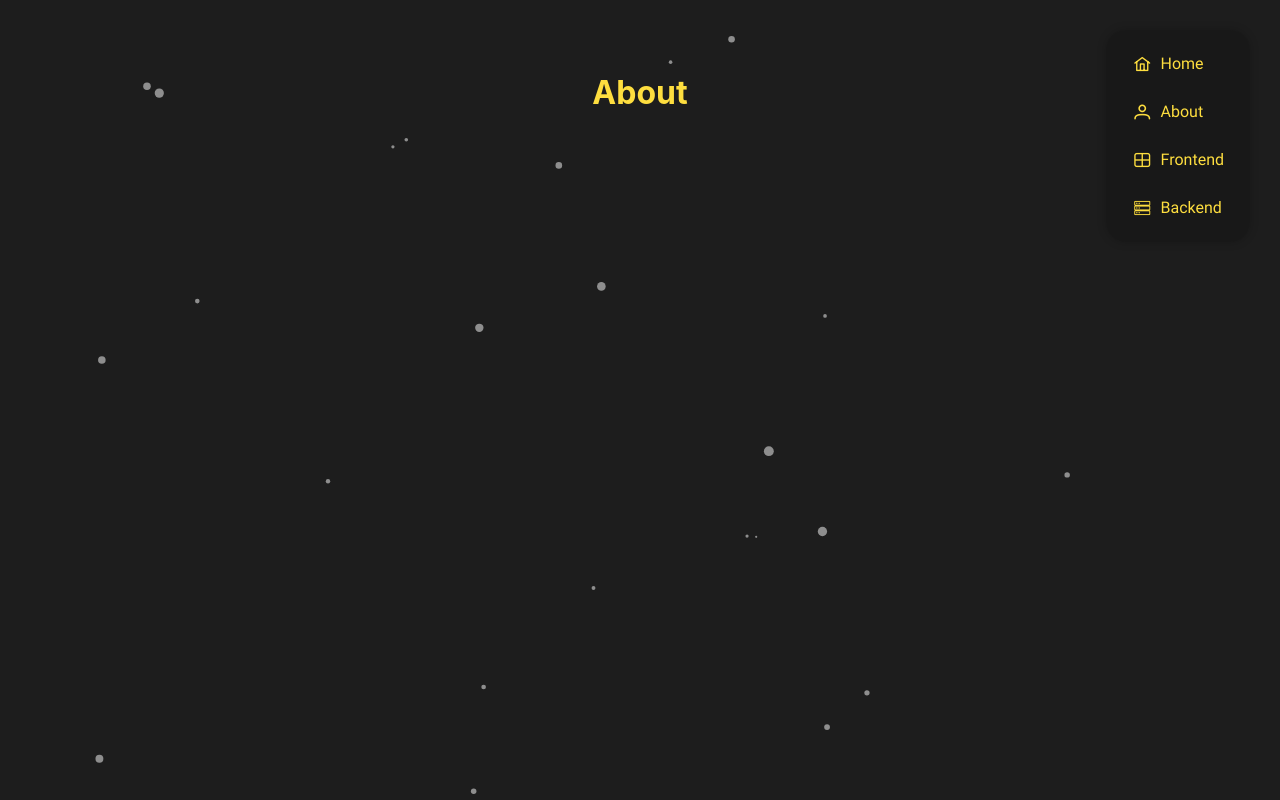
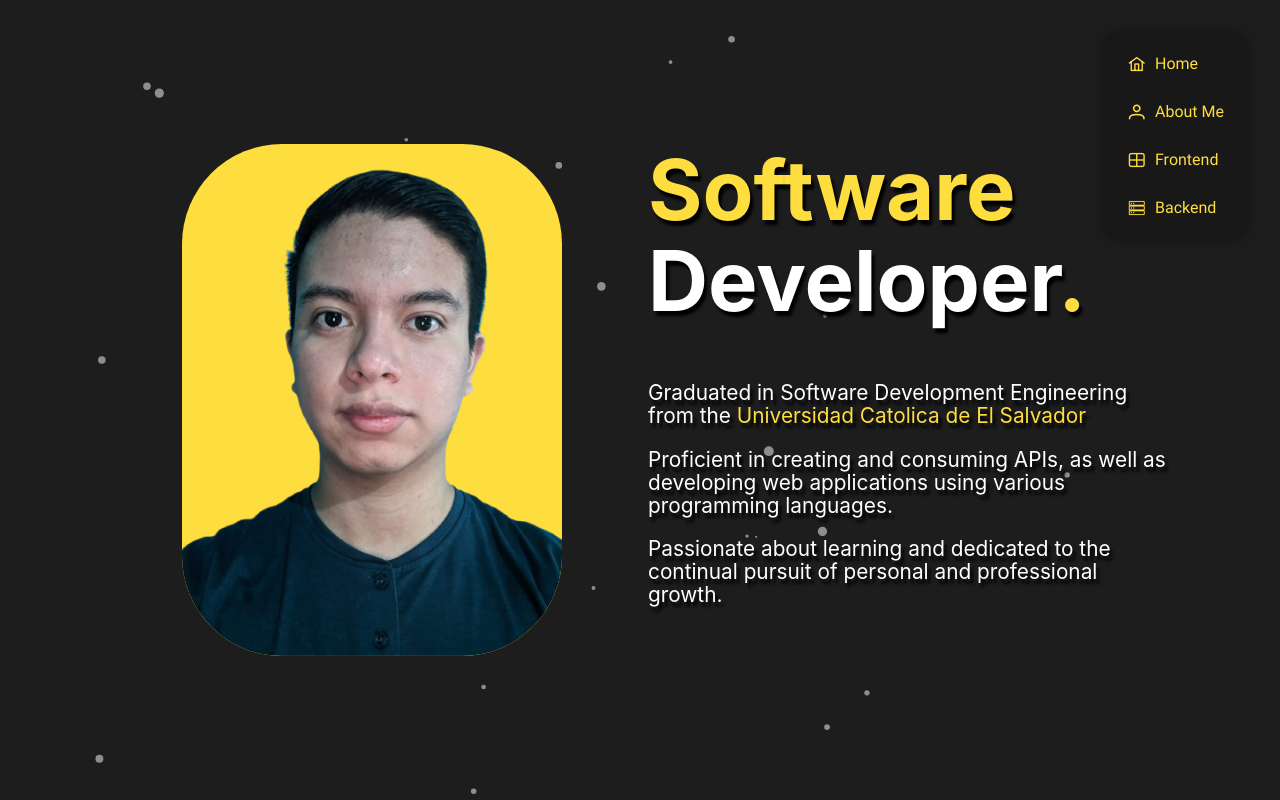
Before and after one commit to MarcoEsquivel1/Portfolio, a React (Vite) app: page /#/about in a window 1280 px wide. Built offline with nearby package versions, Linux system fonts and the light colour scheme.

Commit message:
feat(UI): :lipstick: About Me Screen

```diff
--- a/src/components/Common/ParticlesContainer.tsx
+++ b/src/components/Common/ParticlesContainer.tsx
@@ -30,7 +30,7 @@ export const ParticlesContainer = () => {
                     mode: "push",
                 },
                 onHover: {
-                    enable: true,
+                    enable: false,
                     mode: "repulse",
                 },
                 resize: true,
@@ -40,7 +40,7 @@ export const ParticlesContainer = () => {
                     quantity: 90,
                 },
                 repulse: {
-                    distance: 200,
+                    distance: 100,
                     duration: 0.4,
                 },
             },
@@ -51,6 +51,10 @@ export const ParticlesContainer = () => {
             },
             links: {
                 enable: false,
+                color: '#fff',
+                distance: 150,
+                opacity: 0.4,
+                width: 1,
             },
             collisions:{
                 enable: true,
--- a/src/components/Navbar.tsx
+++ b/src/components/Navbar.tsx
@@ -9,7 +9,7 @@ export const Navbar = () =>{
             url:'/#'
         },
         {
-            label:'About',
+            label:'About Me',
             icon:'pi pi-fw pi-user',
             url:'/#about'
         },
--- a/src/pages/About.tsx
+++ b/src/pages/About.tsx
@@ -1,12 +1,67 @@
 
 import animatedTransition from '../animation/animatedTransition';
 import { ParticlesContainer } from '../components/Common/ParticlesContainer';
+import foto from '../assets//foto.png';
+import { motion, useAnimate } from 'framer-motion';
+import { useState } from 'react';
+
 export const About = animatedTransition(() => {
+
+    const animate = useAnimate();
+    const [deg, setDeg] = useState('0deg');
+
+    const getRandomRotation = () => {
+        const randomDegree = Math.floor(Math.random() * 41) - 20; // Generate a random degree between -20 and 20
+        setDeg(`${randomDegree}deg`);
+    };
+
     return(
         <>
             <ParticlesContainer />
-            <div id="about" className="container">
-                <h1>About</h1>
+            <div id="about" className="containerAbout">
+                <div className="content">
+                    <div className="imageAbout">
+                        <div className="circle">
+                            <motion.img
+                                initial={{ opacity: 0, x: 100 }}
+                                animate={{ opacity: 1, x: 0 }}
+                                whileHover={{ scale: 1.2, rotate: deg, transition: { duration: 0.2 } }}
+                                onMouseOver={getRandomRotation} // Update rotation on hover
+                                exit={{ opacity: 0 }}
+                                transition={{ duration: 0.3, delay: 0.5, type: 'spring', stiffness: 300 }}
+                                src={foto}
+                                alt="foto"
+                            />
+                        </div>
+                    </div>
+                    <div className="textAbout">
+                        <motion.h1
+                            initial={{ opacity: 0, y: 100 }}
+                            animate={{ opacity: 1, y: 0 }}
+
+                            exit={{ opacity: 0 }}
+                            transition={{ duration: 0.3, delay: 0.5, type: 'spring', stiffness: 160 }}
+                        >Software <span>Developer</span>.</motion.h1>
+                        <motion.p
+                            initial={{ opacity: 0, y: 100 }}
+                            animate={{ opacity: 1, y: 0 }}
+                            exit={{ opacity: 0 }}
+                            transition={{ duration: 0.3, delay: 0.8 }}
+                        >Graduated in Software Development Engineering from the <span>Universidad Catolica de El Salvador</span></motion.p>
+                        <motion.p
+                            initial={{ opacity: 0, y: 100 }}
+                            animate={{ opacity: 1, y: 0 }}
+                            exit={{ opacity: 0 }}
+                            transition={{ duration: 0.3, delay: 1.1 }}
+                        >Proficient in creating and consuming APIs, as well as developing web applications using various programming languages.</motion.p>
+                        <motion.p
+                            initial={{ opacity: 0, y: 100 }}
+                            animate={{ opacity: 1, y: 0 }}
+                            exit={{ opacity: 0 }}
+                            transition={{ duration: 0.3, delay: 1.4 }}
+                        >Passionate about learning and dedicated to the continual pursuit of personal and professional growth.</motion.p>
+                    </div>
+                </div>
             </div>
         </>
     );
--- a/src/pages/Home.tsx
+++ b/src/pages/Home.tsx
@@ -13,19 +13,17 @@ export const Home = animatedTransition(() => {
             <div id='home' className="containerHome parallax">
                 <div className="content">
                     <div className="textHome">
-                        <motion.div initial={{ opacity: 0, y: 100 }} animate={{ opacity: 1, y: 0 }} exit={{ opacity: 0 }} transition={{ duration: 0.3 }}>
-                            <h1>Marco <span>René</span> Esquivel <span>Juárez</span></h1>
-                        </motion.div>
-                        <motion.div initial={{ opacity: 0, y: 100 }} animate={{ opacity: 1, y: 0 }} transition={{ duration: 0.3, delay: 0.3 }}>
-                            <p><span><motion.a className='linkAnimated' href='#frontend' style={{display: 'inline-block'}} whileHover={{ scale: 1.1, y:-5}}>Frontend</motion.a></span> and <span><motion.a href='#frontend' className='linkAnimated' style={{display: 'inline-block'}} whileHover={{ scale: 1.1, y:-5}}>Backend</motion.a></span> developer specialized in creating and consuming Restful APIs with knowledge in technologies such as:</p>
-                        </motion.div>
-                        <motion.div initial={{ opacity: 0, y: 100 }} animate={{ opacity: 1, y: 0 }} transition={{ duration: 0.3, delay: 0.6 }}>
-                            <p>{
+                        <motion.h1 initial={{ opacity: 0, y: 100 }} animate={{ opacity: 1, y: 0 }} exit={{ opacity: 0 }} transition={{ duration: 0.3 }}>Marco <span>René</span> Esquivel <span>Juárez</span></motion.h1>
+                        <motion.p initial={{ opacity: 0, y: 100 }} animate={{ opacity: 1, y: 0 }} transition={{ duration: 0.3, delay: 0.3 }}>
+                            <span><motion.a className='linkAnimated' href='#frontend' style={{display: 'inline-block'}} whileHover={{ scale: 1.1, y:-5}}>Frontend</motion.a></span> and <span><motion.a href='#frontend' className='linkAnimated' style={{display: 'inline-block'}} whileHover={{ scale: 1.1, y:-5}}>Backend</motion.a></span> developer specialized in creating and consuming Restful APIs with knowledge in technologies such as:
+                        </motion.p>
+                        <motion.p initial={{ opacity: 0, y: 100 }} animate={{ opacity: 1, y: 0 }} transition={{ duration: 0.3, delay: 0.6 }}>
+                            {
                                 skills.map((skill, index) => {
                                     return <><motion.span style={{display: 'inline-block'}} key={index} className="skill" whileHover={{ scale: 1.1, rotate: [0, -15, 15, -15, 15, 0], transition: { duration: 0.5 }}} >{skill.name}</motion.span> / </>
                                 })
-                            }</p>
-                        </motion.div>
+                            }
+                        </motion.p>
                         <motion.div initial={{ opacity: 0, y: 100 }} animate={{ opacity: 1, y: 0 }} transition={{ duration: 0.3, delay: 0.9 }}>
                             <ButtonsContainer />
                         </motion.div>
--- a/src/scss/styles.scss
+++ b/src/scss/styles.scss
@@ -61,6 +61,7 @@ body {
   padding: 0;
   scroll-behavior: smooth;
 }
+
 .slide-in{
   position: fixed;
   top: 0;
@@ -106,11 +107,13 @@ body::-webkit-scrollbar-thumb {
     transparent
   );
 }
+
 .linkAnimated{
   text-decoration: none;
   text-decoration: inherit;
   color: inherit;
 }
+
 // Menú
 .p-menubar {
   margin: 15px;
@@ -166,6 +169,7 @@ body::-webkit-scrollbar-thumb {
 
 // Contenedores
 .container,
+.containerAbout,
 .containerHome {
   min-width: 100vw;
   min-height: 100vh;
@@ -173,6 +177,39 @@ body::-webkit-scrollbar-thumb {
   display: grid;
 
 
+  text-align: start;
+  text-justify: inter-word;
+  text-shadow: 3px 5px 3px black;
+
+  h1 {
+    font-size: 5.2em;
+    line-height: 1.1;
+
+    span {
+      color: $colorFontWhite;
+    }
+
+    @media screen and (max-width: 1024px) {
+      font-size: 3.2em;
+    }
+
+  }
+
+  p {
+    font-size: 1.3em;
+    line-height: 1.1;
+    color: $colorFontWhite;
+
+
+    span {
+      color: $colorFont;
+    }
+
+  }
+}
+
+.container{
+  padding: 3rem 0;
 }
 
 .parallax {
@@ -244,10 +281,7 @@ body::-webkit-scrollbar-thumb {
       margin-left: 10px;
       margin-right: 10px;
     }
-  }
-}
 
-// Texto e imágenes en la página de inicio
     .textHome,
     .imageHome {
       grid-area: auto;
@@ -262,40 +296,11 @@ body::-webkit-scrollbar-thumb {
         align-items: center;
       }
     }
+    // Texto e imágenes en la página de inicio
 
     .textHome {
-  z-index: 1;
-  text-align: start;
-  text-justify: inter-word;
-  text-shadow: 3px 5px 2px black;
+      z-index: 10;
 
-
-  h1 {
-    font-size: 5.2em;
-    line-height: 1.1;
-
-
-    span {
-      color: $colorFontWhite;
-    }
-
-    @media screen and (max-width: 1024px) {
-      font-size: 3.2em;
-    }
-
-  }
-
-  p {
-    font-size: 1.2em;
-    line-height: 1.1;
-    color: $colorFontWhite;
-
-
-    span {
-      color: $colorFont;
-    }
-
-  }
 
       @media screen and (max-width: 1024px) {
 
@@ -310,12 +315,23 @@ body::-webkit-scrollbar-thumb {
         height: 400px;
         animation:jello-vertical 10s infinite;
         filter: drop-shadow( 10px 10px 30px rgba(1,1,1));
+        z-index: 10;
+
+        @media screen and (max-width: 1024px) {
+          width: 350px;
+          height: 350px;
+        }
+
+        @media screen and (max-width: 768px) {
+          width: 250px;
+          height: 250px;
+        }
       }
     }
 
     // Botones
     .buttonsContainer {
-  margin: 10px;
+      margin: 0px;
       display: flex;
       flex-direction: row;
       align-self: center;
@@ -393,9 +409,104 @@ body::-webkit-scrollbar-thumb {
         }
       }
     }
+  }
+}
 
-.container{
-  padding: 3rem 0;
+
+.containerAbout{
+  display: grid;
+  align-items: center;
+  justify-items: center;
+  grid-template-columns: repeat(auto-fit, minmax(300px, 1fr));
+  grid-template-areas: "textAbout imageAbout";
+
+  //de 960 para abajo solo una columna
+  @media (max-width: 1023px) {
+    grid-template-columns: 1fr;
+    grid-template-areas: "textAbout" "imageAbout";
+    padding-left: 1.5rem;
+    padding-right: 1.5rem;
+  }
+
+  margin: 0; /* Elimina los márgenes externos */
+  padding: 0; /* Elimina los márgenes internos */
+  box-sizing: border-box; /* Asegura que el tamaño incluya el relleno y el borde */
+
+  .content{
+    grid-template-columns: 1fr 1fr;
+    grid-template-rows: 1fr;
+    grid-template-areas: "textAbout imageAbout";
+    grid-gap: 1rem;
+    justify-items: center;
+    display: grid;
+
+    /* Añade márgenes a los lados */
+    margin-left: 15rem;
+    margin-right: 15rem;
+
+    @media (max-width: 1440px) {
+
+      /* Ajusta los márgenes en dispositivos móviles si es necesario */
+      margin-left: 7rem;
+      margin-right: 7rem;
+    }
+
+    @media (max-width: 1024px) {
+      grid-template-columns: 1fr;
+      grid-template-areas: "textHome" "imageHome";
+
+      /* Ajusta los márgenes en dispositivos móviles si es necesario */
+      margin-left: 10px;
+      margin-right: 10px;
+
+    }
+
+    .textAbout{
+      z-index: 10;
+      h1{
+        margin-top: 0;
+      }
+
+      @media (max-width: 1024px) {
+        padding-top: 2rem;
+
+        h1{
+          text-align: center;
+          margin-bottom: 3rem;
+        }
+      }
+    }
+
+    .imageAbout{
+      display: flex;
+      justify-content: center;
+
+      .circle{
+        //centra la imagen
+        justify-content: center;
+        width: min-content;
+        z-index: 10;
+
+        img{
+          object-fit: contain;
+          width: 380px;
+          background: $colorFont;
+          border-radius: 100px;
+          display:block;
+          //fondo gris, circular y sombra
+          z-index: 10;
+
+          @media (max-width: 1024px) {
+            width: 300px;
+            height: auto;
+          }
+
+        }
+      }
+
+    }
+
+  }
 }
 
 // Keyframes
```
Also changed, not shown: src/assets/foto.png (added). Lines whose indentation alone changed are shown as unchanged.
